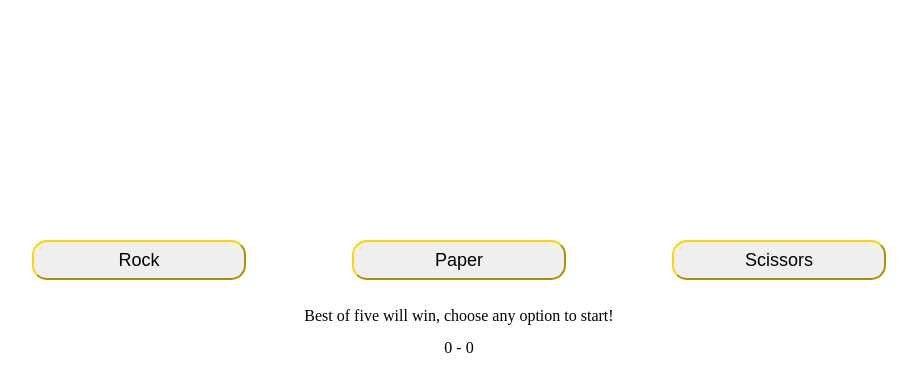
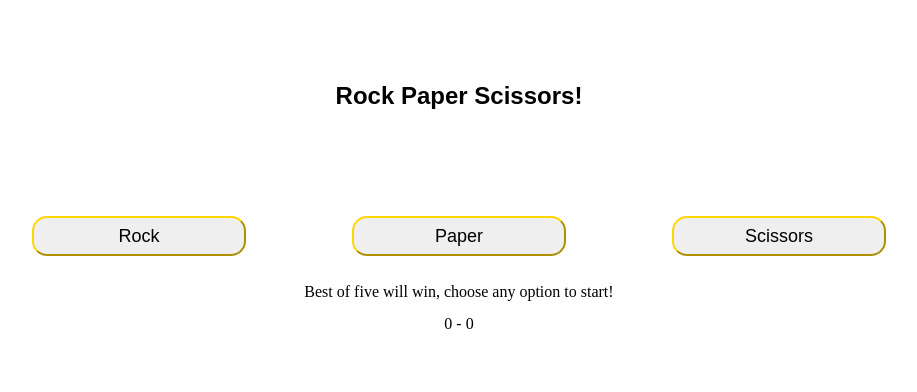
Before and after one commit to ATDillon/rock-paper-scissors, a plain HTML site: page index.html in a window 1280 px wide. Shown: the whole page, without its empty margins (181-1098 px from the left). Drawn offline with Linux system fonts and the light colour scheme.

Commit message:
Added header, made some finishing adjustments to CSS.

```diff
--- a/index.html
+++ b/index.html
@@ -4,12 +4,15 @@
 
     <head>
 
+        <meta charset = "UTF-8">
         <link rel = "stylesheet" href = "reset.css">
         <link rel = "stylesheet" href = "styles.css">
         <meta name = "viewport" content = "width = device-width, initial-scale = 1.0">
 
     </head>
     <body>
+
+        <h1>Rock Paper Scissors!</h1>
 
         <main>
 
--- a/styles.css
+++ b/styles.css
@@ -5,8 +5,16 @@ html, body{
 
 body{
     display: flex;
-    justify-content: center;
+    flex-flow: nowrap column;
+    justify-content: space-around;
     align-items: center;
+}
+
+h1{
+    font-family: sans-serif;
+    font-size: 16px;
+    font-weight: bold;
+    padding-top: 15vh;
 }
 
 main{
@@ -19,7 +27,8 @@ main{
     grid-gap: 0px;
     width: 100vw;
     height: 20vh;
-    padding-bottom: 25vh;
+    padding-bottom: 50vh;
+    justify-self: center;
     justify-content: center;
     justify-items: center;
     align-items: center;
@@ -32,7 +41,8 @@ main{
     font-size: 16px;
     border-color: gold;
     border-radius: 15px;
-    min-width: 100px;
+    min-width: 90px;
+    width: 60%;
     height: 50%;
 }
 
@@ -72,12 +82,10 @@ main{
 
 @media (min-width: 1000px){
 
-    /*
-    main{
-
-        grid-template-columns: 42% 16% 42%;
-
-    } */
+    h1{
+        font-size: 24px;
+        padding-top: 5vh;
+    }
 
     .button{
 
```
